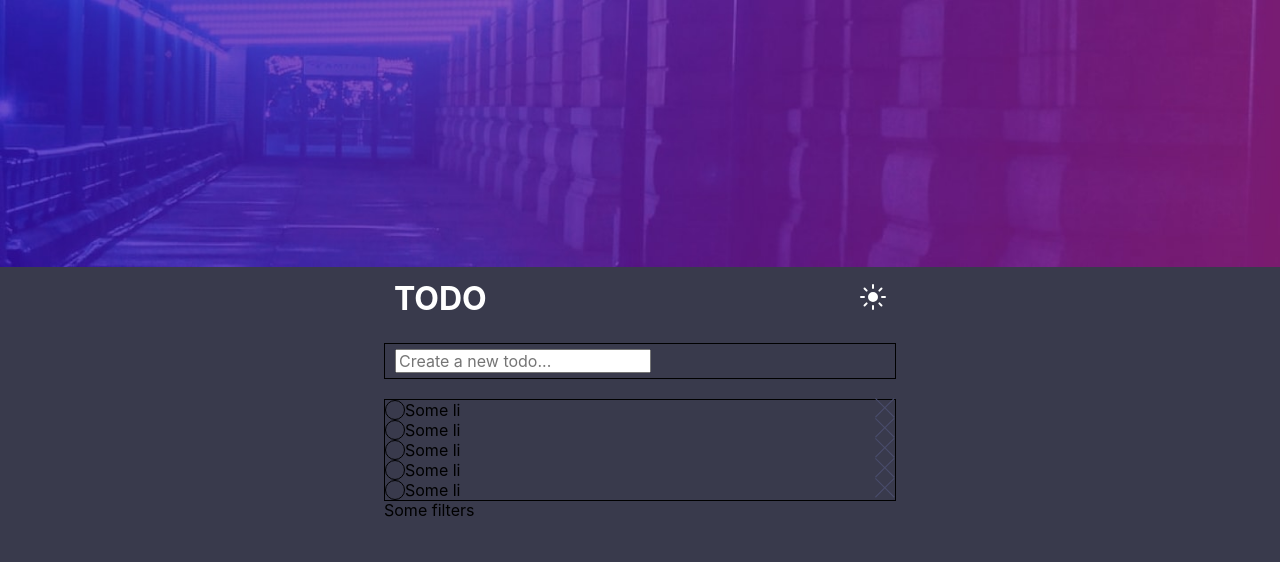
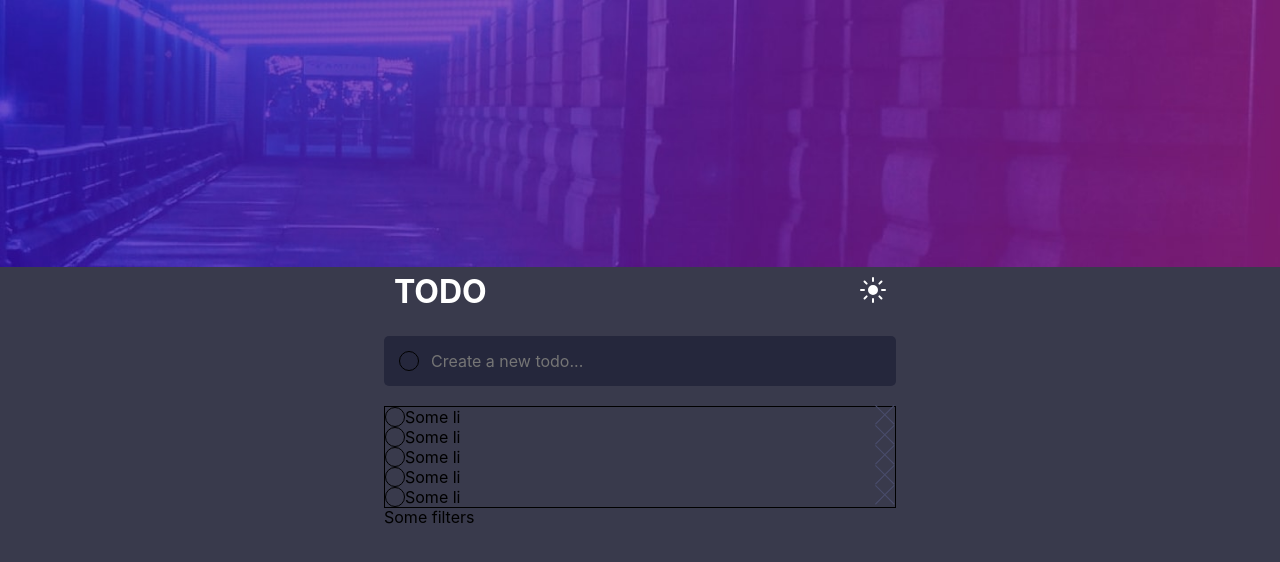
Before and after one commit to LuisDGracia/TodoList-FrontendMentor, a React (Create React App) app: page / in a window 1280 px wide. Shown: the top 562 px of the page. Built offline with nearby package versions, Linux system fonts and the light colour scheme.

Commit message:
Finished styling todo input

```diff
--- a/src/components/New-Todo/NewTodo.jsx
+++ b/src/components/New-Todo/NewTodo.jsx
@@ -1,9 +1,11 @@
 import React from 'react'
+import RoundButtons from '../UI/RoundButtons'
 import { NewContainer, NewInput } from './NewTodoStyled'
 
 function NewTodo() {
   return (
     <NewContainer >
+      <RoundButtons />
       <NewInput type="text" placeholder="Create a new todo..." />
     </NewContainer>
   )
--- a/src/components/New-Todo/NewTodoStyled.jsx
+++ b/src/components/New-Todo/NewTodoStyled.jsx
@@ -1,10 +1,22 @@
 import styled from 'styled-components'
 
 export const NewContainer = styled.div`
+  background-color: ${ ({ theme }) => { return theme.colors.VeryDarkDesaturatedBlue} };
   width: 100%;
-  border: 1px solid black;
   margin-top: 25px;
-  padding: 5px 10px;
+  padding: 15px;
+  border-radius: 5px;
+  display: flex;
+  align-items: center;
 `;
 
-export const NewInput = styled.input``;
+export const NewInput = styled.input`
+  background: none;
+  border: none;
+  margin-left: 10px;
+  color: hsl(0, 0%, 40%);
+
+  &:focus{
+    outline: none;
+  }
+`;
```
